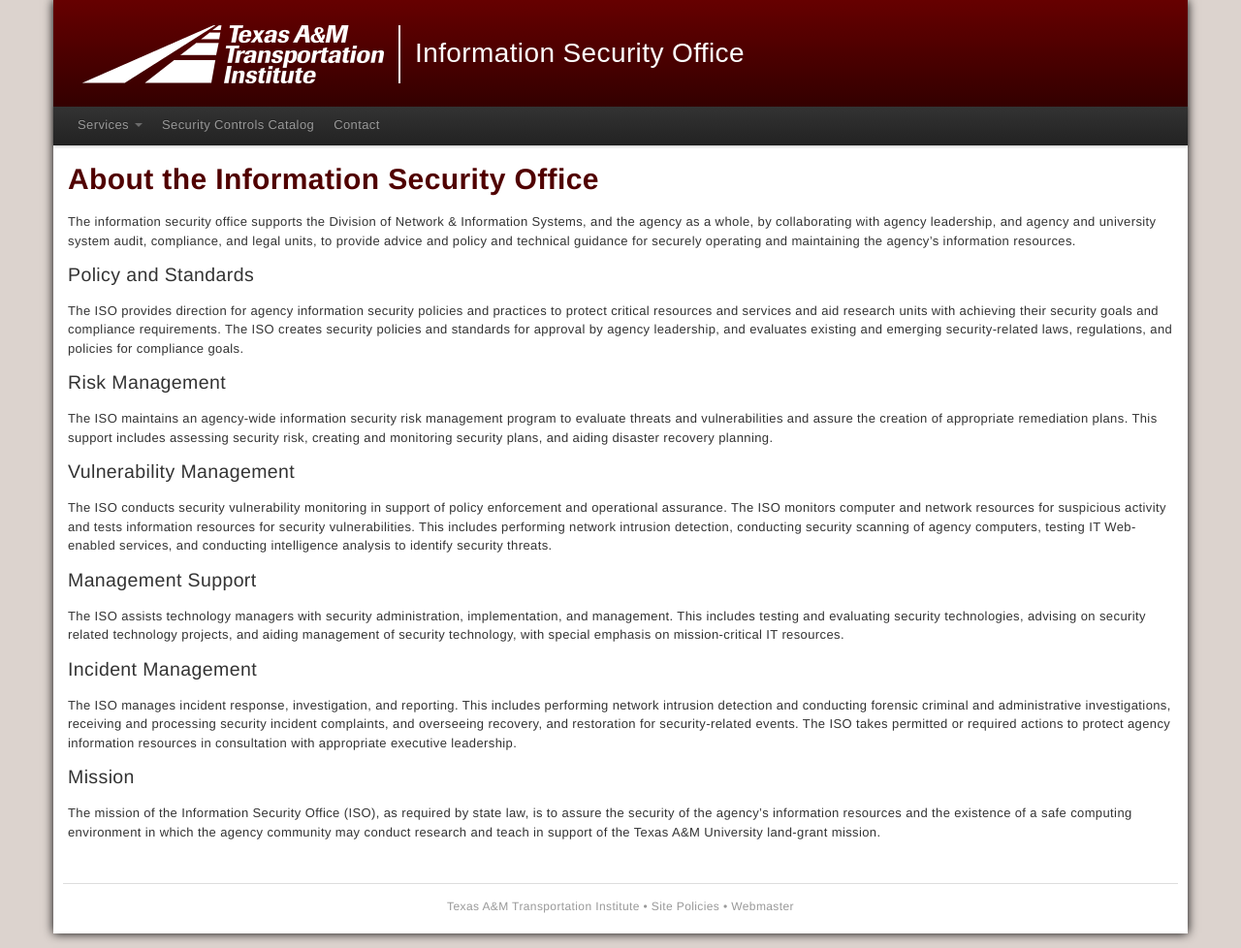
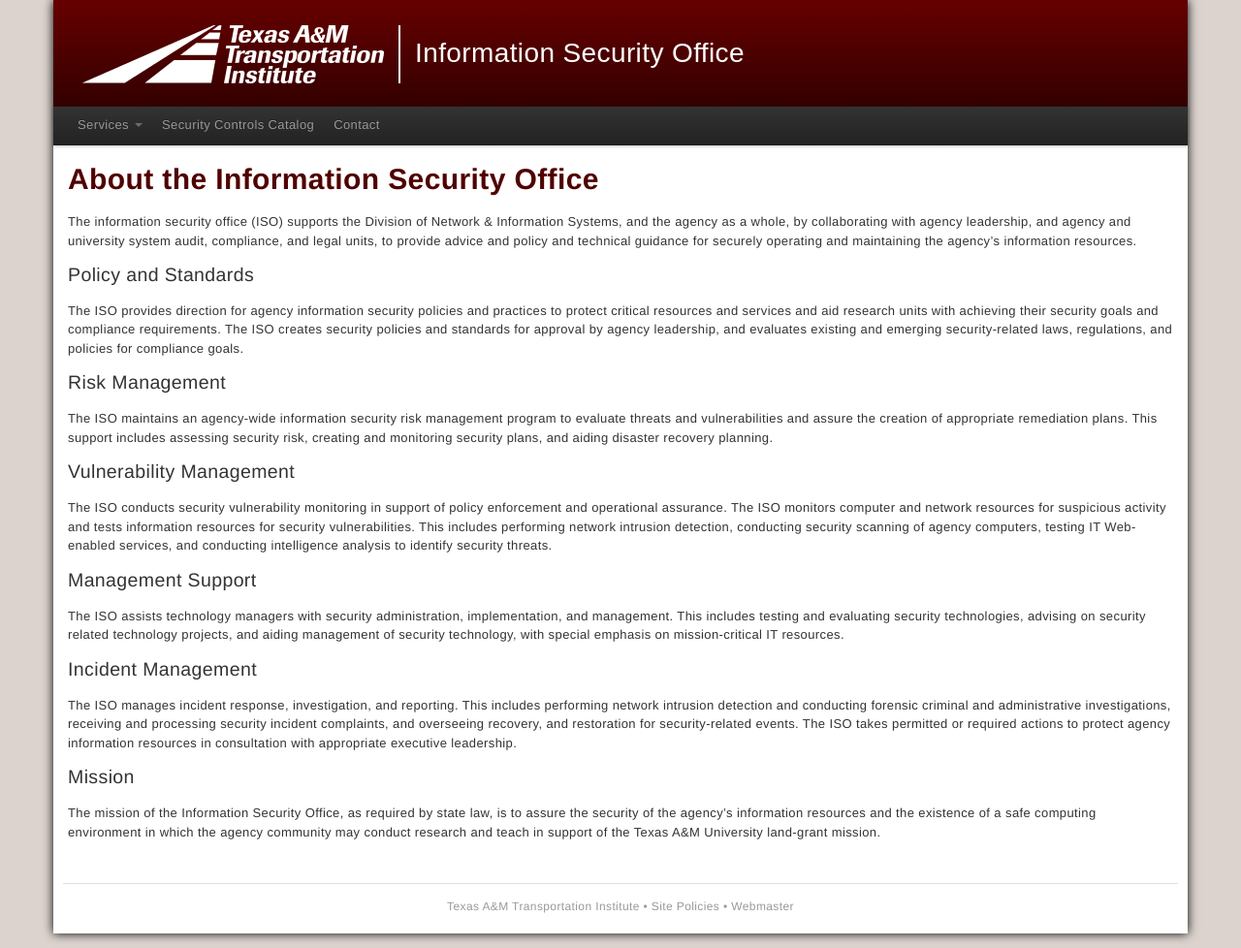
Before and after one commit to ttitamu/iso.tti.tamu.edu, a Jekyll site: the page built from index.md, in a window 1280 px wide. Shown: the whole page at 97% size. Built offline with Jekyll 4.4.1, drawn with Linux system fonts in a browser that asks for light colours; some web fonts are replaced; some of the changed lines change nothing that is shown.

Commit message:
Move ISO abbreviation to top

```diff
--- a/index.md
+++ b/index.md
@@ -5,7 +5,7 @@
 
 # About the Information Security Office
 
-The information security office supports the Division of Network & Information Systems, and the agency as a whole, by collaborating with agency leadership, and agency and university system audit, compliance, and legal units, to provide advice and policy and technical guidance for securely operating and maintaining the agency's information resources.
+The information security office (ISO) supports the Division of Network & Information Systems, and the agency as a whole, by collaborating with agency leadership, and agency and university system audit, compliance, and legal units, to provide advice and policy and technical guidance for securely operating and maintaining the agency's information resources.
 
 ## Policy and Standards
 
@@ -29,4 +29,4 @@
 
 ## Mission
 
-The mission of the Information Security Office (ISO), as required by state law, is to assure the security of the agency's information resources and the existence of a safe computing environment in which the agency community may conduct research and teach in support of the Texas A&M University land-grant mission.
+The mission of the Information Security Office, as required by state law, is to assure the security of the agency's information resources and the existence of a safe computing environment in which the agency community may conduct research and teach in support of the Texas A&M University land-grant mission.
```
